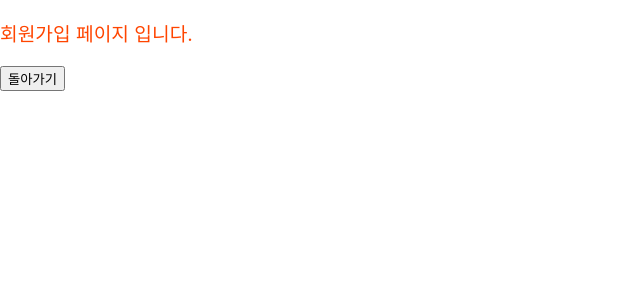
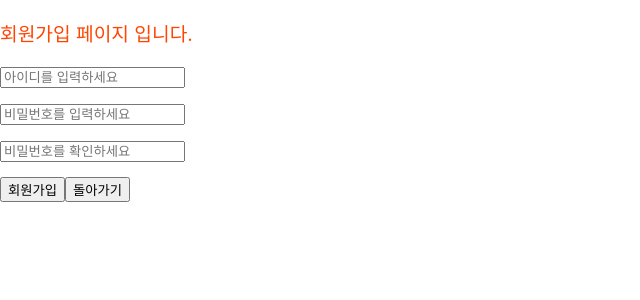
Before and after one commit to ansrlgur12/React-Practice, a React (Create React App) app: page /SignUp in a window 1280 px wide. Shown: the top 300 px of the page, without its empty margins (0-640 px from the left). Built offline with nearby package versions, Linux system fonts and the light colour scheme.

Commit message:
회원가입 페이지 구현

```diff
--- a/src/pages/SignUp.jsx
+++ b/src/pages/SignUp.jsx
@@ -1,4 +1,4 @@
-import React from "react";
+import React, {useState} from "react";
 import { useNavigate } from "react-router-dom";
 import { styled } from "styled-components";
 
@@ -7,15 +7,101 @@ const SignUpContainer = styled.div`
         font-size: 1.2em;
         color: orangered;
     }
+    .hint {
+      display: flex;
+      margin-top: 5px;
+      margin-bottom: 10px;
+      margin-right: 40px;
+      align-items:center;
+      font-size: 12px;
+      color: #999;
+    }
+    .success {
+        color: royalblue;
+    }
+    .error {
+        color: red;
+    }
 `;
 
 const SignUp = () => {
 
     const nav = useNavigate();
 
+    // 키보드 입력
+    const [signUpId, setSignUpId] = useState("");
+    const [signUpPwd, setSignUpPwd] = useState("");
+    const [signUpConPw, setSignUpConPw] = useState("");
+
+    // 오류 메시지
+    const [idMessage, setIdMessage] = useState("");
+    const [pwMessage, setPwMessage] = useState("");
+    const [conPwMessage, setConPwMessage] = useState("");
+
+    // 유효성 검사
+    const [isId, setIsId] = useState(false);
+    const [isPw, setIsPw] = useState(false)
+    const [isConPw, setIsConPw] = useState(false);
+
+
+
+    const onChangeId = (e) => {
+        setSignUpId(e.target.value);
+        console.log(e.target.value);
+        if (e.target.value.length < 5 || e.target.value.length > 12) {
+            setIdMessage("5자리 이상 12자리 미만으로 입력해 주세요.");
+            setIsId(false);
+        } else {
+            setIdMessage("올바른 유형의 아이디 입니다.");
+            setIsId(true);
+        }
+
+    }
+
+    const onChangePwd = (e) => {
+        console.log(e.target.value);
+        const passwordRegex = /^(?=.*[a-zA-Z])(?=.*[0-9]).{8,25}$/
+        const passwordCurrent = e.target.value ;
+        setSignUpPwd(passwordCurrent);
+        if (!passwordRegex.test(passwordCurrent)) {
+            setPwMessage('숫자+영문자 조합으로 8자리 이상 입력해주세요')
+            setIsPw(false)
+        } else {
+            setPwMessage('올바른 유형의 비밀번호 입니다.')
+            setIsPw(true);
+        }
+    }
+
+    const onChangeConPw = (e) => {
+        const passwordCurrent = e.target.value ;
+        setSignUpConPw(passwordCurrent)
+        if (passwordCurrent !== signUpPwd) {
+            setConPwMessage('비밀 번호가 일치하지 않습니다.')
+            setIsConPw(false)
+        } else {
+            setConPwMessage('비밀 번호가 일치 합니다. )')
+            setIsConPw(true);
+        }
+    }
+
     return(
         <SignUpContainer>
         <p>회원가입 페이지 입니다.</p>
+        <div><input type="text" placeholder="아이디를 입력하세요" onChange={onChangeId} value={signUpId}/></div>
+        <div className="hint">
+            {signUpId.length > 0 && <span className={`message ${isId ? 'success' : 'error'}`}>{idMessage}</span>}
+        </div>
+        <div><input type="password" placeholder="비밀번호를 입력하세요" onChange={onChangePwd} value={signUpPwd}/></div>
+        <div className="hint">
+            {signUpPwd.length > 0 && (
+                    <span className={`${isPw ? 'success' : 'error'}`}>{pwMessage}</span>)}
+        </div>
+        <div><input type="password" placeholder="비밀번호를 확인하세요" onChange={onChangeConPw} value={signUpConPw}/></div>
+        <div className="hint">
+            {signUpConPw.length > 0 && (
+                    <span className={`${isConPw ? 'success' : 'error'}`}>{conPwMessage}</span>)}
+        </div>
+        <button onClick={()=>nav("/Login")}>회원가입</button>
         <button onClick={()=>nav("/Login")}>돌아가기</button>
         </SignUpContainer>
     )
```
